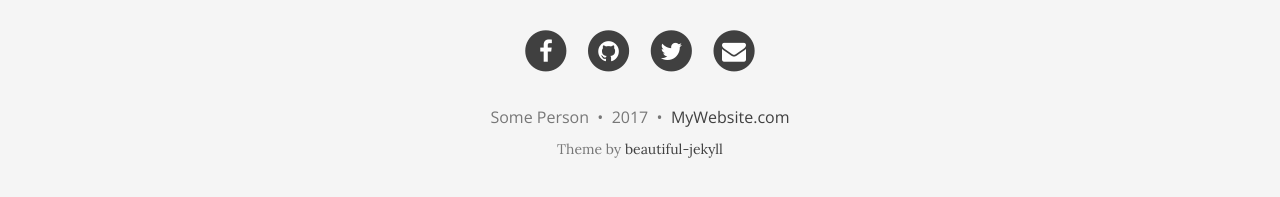
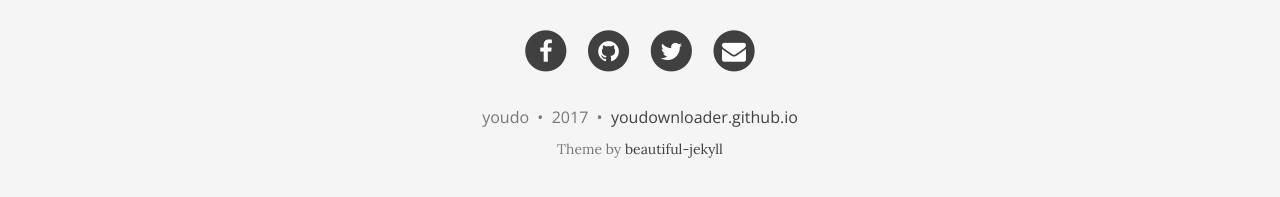
Before and after one commit to youdownloader/youdownloader.github.io, a Jekyll site: the page built from index.html, in a window 1280 px wide and 900 px high, scrolled down 1391 px. Shown: the part 690-887 px from the top of the window. Built offline with Jekyll 4.4.1, drawn with Linux system fonts in a browser that asks for light colours; nearby versions of some CDN libraries; the list of posts is cut into pages by our own code.

Commit message:
index commit

```diff
--- a/_config.yml
+++ b/_config.yml
@@ -42,7 +42,7 @@
 # Change all these values or delete the ones you don't want.
 # Important: you must keep the "name" parameter, everything else you can remove
 author:
-  name: Some Person
+  name: youdo
   email: "youremail@domain.com"
   facebook: tarasare  # eg. daattali
   github: tarasare   # eg. daattali
@@ -85,7 +85,7 @@
 
 # How to display the link to the website in the footer
 # Remove this if you don't want a link in the footer
-url-pretty: "MyWebsite.com"  # eg. "deanattali.com/beautiful-jekyll"
+url-pretty: "youdownloader.github.io"  # eg. "deanattali.com/beautiful-jekyll"
 
 # --- Misc --- #
 # Fill in your Disqus shortname (NOT the userid) if you want to support Disqus comments
```
